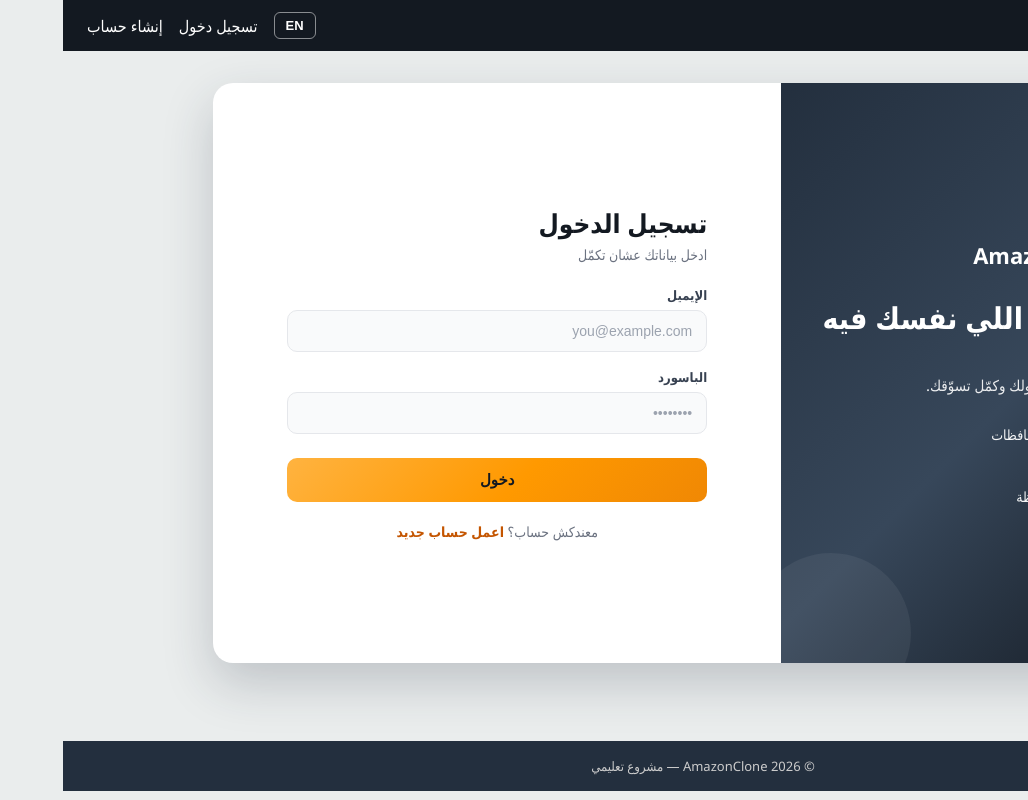
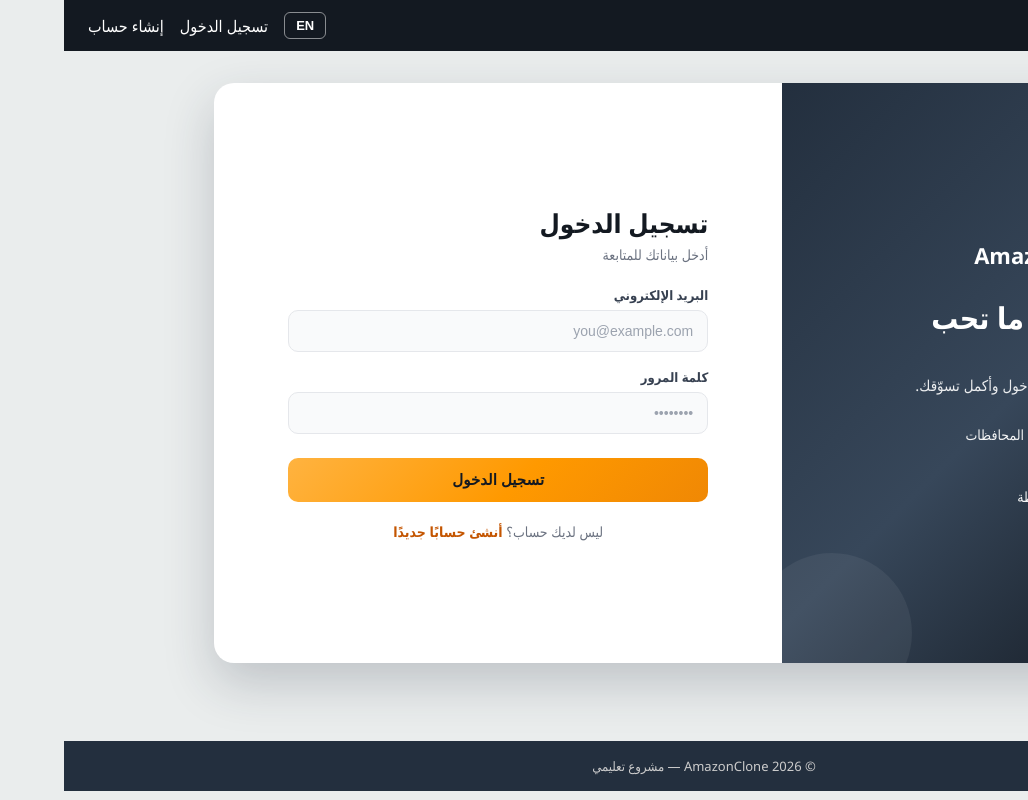
Before and after one commit to mariamthabett/AmazonApp, a React (Vite) app in the folder frontend/: page /login in a window 1280 px wide. Shown: the whole page, without its empty margins (252-1280 px from the left). Built offline with nearby package versions, Linux system fonts and the light colour scheme; no server answers.

Commit message:
updateddd

```diff
--- a/frontend/src/i18n/translations.js
+++ b/frontend/src/i18n/translations.js
@@ -4,12 +4,12 @@ const translations = {
   ar: {
     // عام
     "brand": "AmazonClone",
-    "common.error": "حصل خطأ، حاول تاني",
+    "common.error": "حدث خطأ ما، يُرجى المحاولة مرة أخرى",
 
     // الهيدر
-    "header.hi": "أهلاً،",
-    "header.logout": "تسجيل خروج",
-    "header.login": "تسجيل دخول",
+    "header.hi": "مرحبًا،",
+    "header.logout": "تسجيل الخروج",
+    "header.login": "تسجيل الدخول",
     "header.register": "إنشاء حساب",
 
     // الفوتر
@@ -17,45 +17,45 @@ const translations = {
 
     // الرئيسية
     "home.title": "الصفحة الرئيسية",
-    "home.welcome": "أهلاً بيك يا {name} 👋",
-    "home.guest": "سجّل دخول أو اعمل حساب جديد عشان تبدأ التسوّق.",
-    "home.placeholder": "هنا هنعرض شبكة المنتجات لاحقًا.",
+    "home.welcome": "مرحبًا بك يا {name} 👋",
+    "home.guest": "سجّل الدخول أو أنشئ حسابًا جديدًا لتبدأ التسوّق.",
+    "home.placeholder": "ستظهر شبكة المنتجات هنا لاحقًا.",
 
-    // لوحة البراند الجانبية
-    "auth.brandTitle": "تسوّق كل اللي نفسك فيه",
-    "auth.brandText": "اعمل حسابك وادخل على آلاف المنتجات بأفضل الأسعار.",
-    "auth.feature1": "توصيل سريع لكل المحافظات",
+    // لوحة العلامة التجارية الجانبية
+    "auth.brandTitle": "تسوّق كل ما تحب",
+    "auth.brandText": "أنشئ حسابك واستكشف آلاف المنتجات بأفضل الأسعار.",
+    "auth.feature1": "توصيل سريع إلى جميع المحافظات",
     "auth.feature2": "دفع آمن وسهل",
     "auth.feature3": "تتبّع طلباتك لحظة بلحظة",
 
     // تسجيل الدخول
-    "login.brandSubtitle": "أهلاً بيك تاني! سجّل دخولك وكمّل تسوّقك.",
+    "login.brandSubtitle": "مرحبًا بعودتك! سجّل الدخول وأكمل تسوّقك.",
     "login.title": "تسجيل الدخول",
-    "login.subtitle": "ادخل بياناتك عشان تكمّل",
-    "login.submit": "دخول",
-    "login.loading": "جاري الدخول...",
-    "login.noAccount": "معندكش حساب؟",
-    "login.createOne": "اعمل حساب جديد",
+    "login.subtitle": "أدخل بياناتك للمتابعة",
+    "login.submit": "تسجيل الدخول",
+    "login.loading": "جارٍ تسجيل الدخول...",
+    "login.noAccount": "ليس لديك حساب؟",
+    "login.createOne": "أنشئ حسابًا جديدًا",
 
     // إنشاء حساب
-    "register.brandSubtitle": "اعمل حسابك في دقيقة وابدأ التسوّق.",
+    "register.brandSubtitle": "أنشئ حسابك في دقيقة وابدأ التسوّق.",
     "register.title": "إنشاء حساب جديد",
     "register.subtitle": "املأ بياناتك للبدء",
     "register.submit": "إنشاء حساب",
-    "register.loading": "جاري إنشاء الحساب...",
-    "register.haveAccount": "عندك حساب بالفعل؟",
-    "register.signIn": "سجّل دخول",
-    "register.passwordShort": "الباسورد لازم يكون 6 حروف على الأقل",
-    "register.passwordMismatch": "الباسورد وتأكيد الباسورد مش متطابقين",
+    "register.loading": "جارٍ إنشاء الحساب...",
+    "register.haveAccount": "لديك حساب بالفعل؟",
+    "register.signIn": "تسجيل الدخول",
+    "register.passwordShort": "يجب أن تتكوّن كلمة المرور من 6 أحرف على الأقل",
+    "register.passwordMismatch": "كلمة المرور وتأكيدها غير متطابقين",
 
     // أسماء الحقول
     "field.firstName": "الاسم الأول",
-    "field.lastName": "الاسم الأخير",
-    "field.email": "الإيميل",
-    "field.password": "الباسورد",
-    "field.confirmPassword": "تأكيد الباسورد",
+    "field.lastName": "اسم العائلة",
+    "field.email": "البريد الإلكتروني",
+    "field.password": "كلمة المرور",
+    "field.confirmPassword": "تأكيد كلمة المرور",
     "field.dateOfBirth": "تاريخ الميلاد",
-    "field.phoneNumber": "رقم التليفون",
+    "field.phoneNumber": "رقم الهاتف",
   },
 
   en: {
@@ -64,7 +64,7 @@ const translations = {
     "common.error": "Something went wrong, please try again",
 
     // header
-    "header.hi": "Hi,",
+    "header.hi": "Hello,",
     "header.logout": "Logout",
     "header.login": "Login",
     "header.register": "Sign up",
@@ -81,8 +81,8 @@ const translations = {
     // brand side panel
     "auth.brandTitle": "Shop everything you love",
     "auth.brandText": "Create your account and explore thousands of products at the best prices.",
-    "auth.feature1": "Fast delivery everywhere",
-    "auth.feature2": "Safe & easy payment",
+    "auth.feature1": "Fast delivery to all governorates",
+    "auth.feature2": "Secure & easy payments",
     "auth.feature3": "Track your orders in real time",
 
     // login
```
